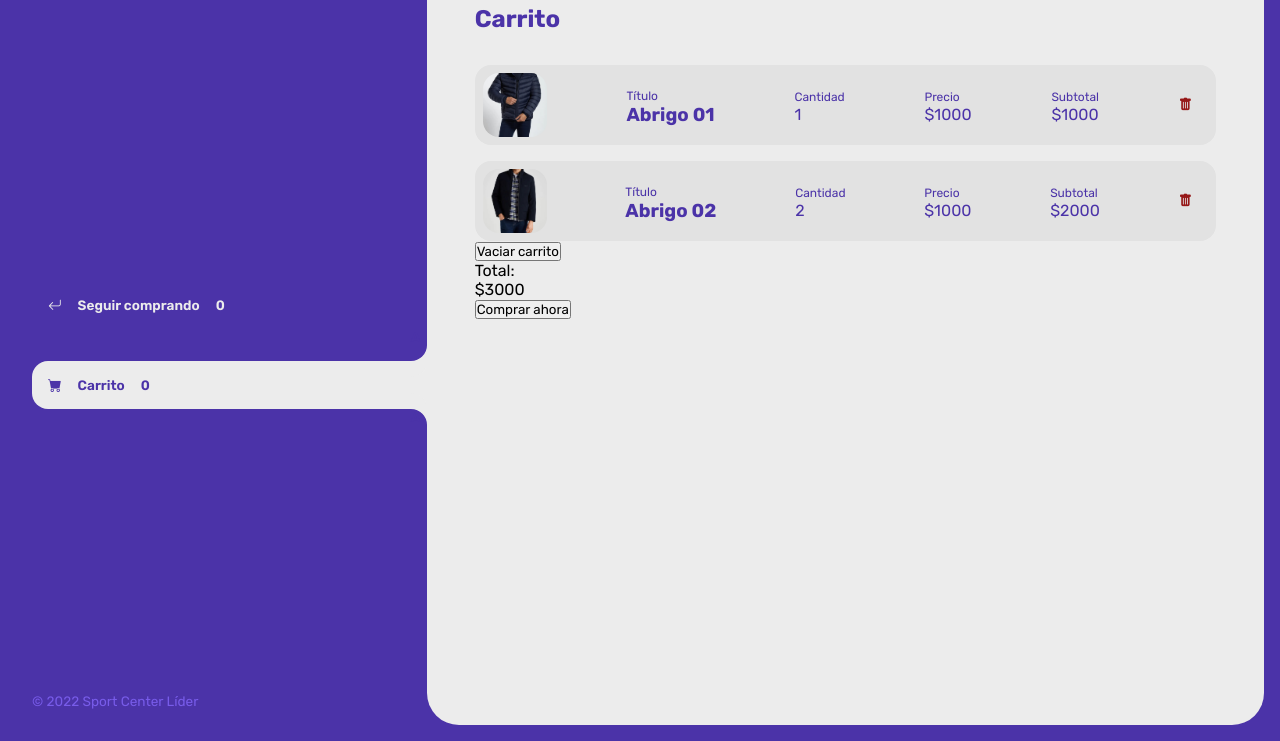
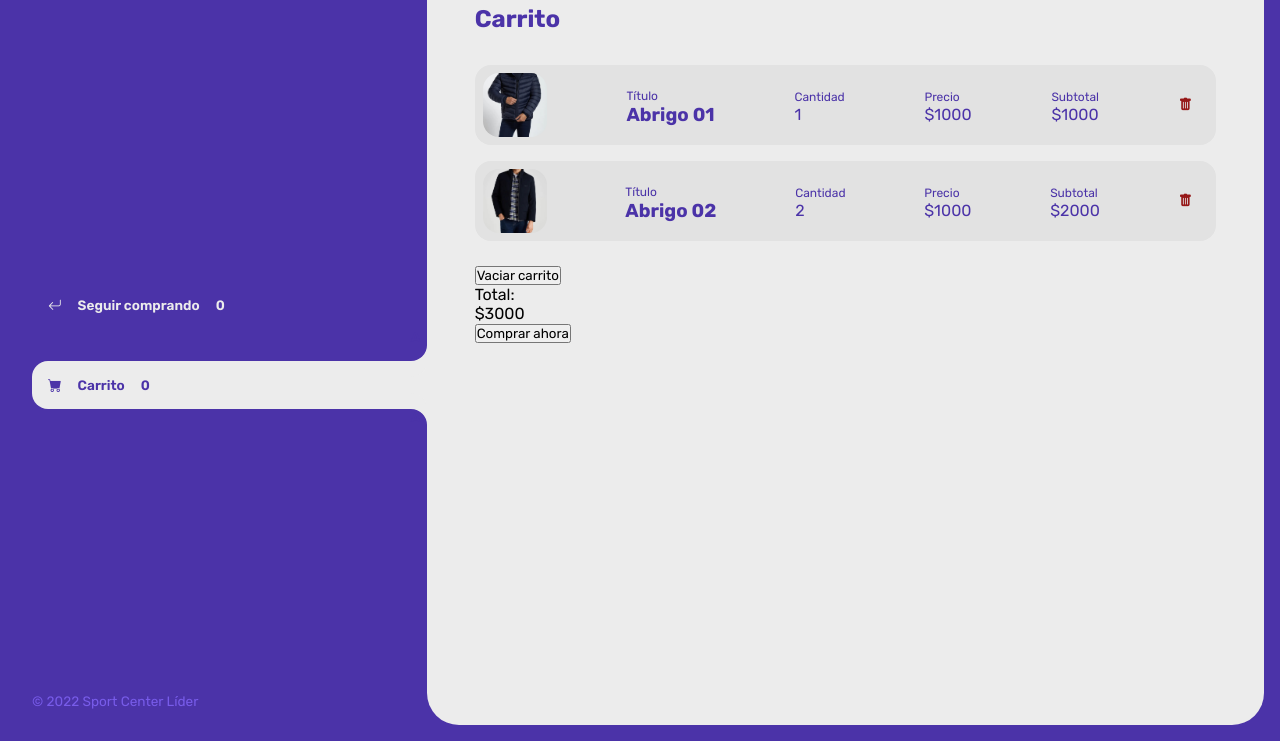
Before and after one commit to mibarra22/ecommerce-JS, a plain HTML site: page carrito.html in a window 1280 px wide. Shown: the part 59-800 px from the top of the page. Drawn offline with nearby package versions, Linux system fonts and the light colour scheme.

Commit message:
agregando-cambio

```diff
--- a/css/main.css
+++ b/css/main.css
@@ -173,6 +173,12 @@ main{
 }
 
 /**CARRITO**/
+.contenedor-carrito{
+    display: flex;
+    flex-direction: column;
+    gap: 1.5rem;
+}
+
 .carrito-vacio{
     color: var(--clr-white);
     display: none;
```
